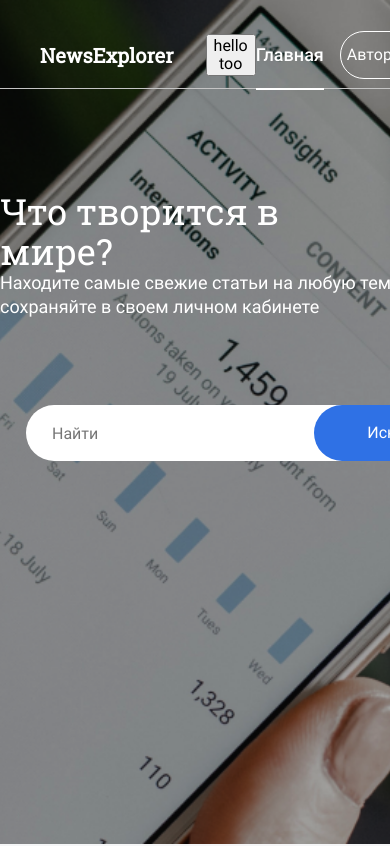
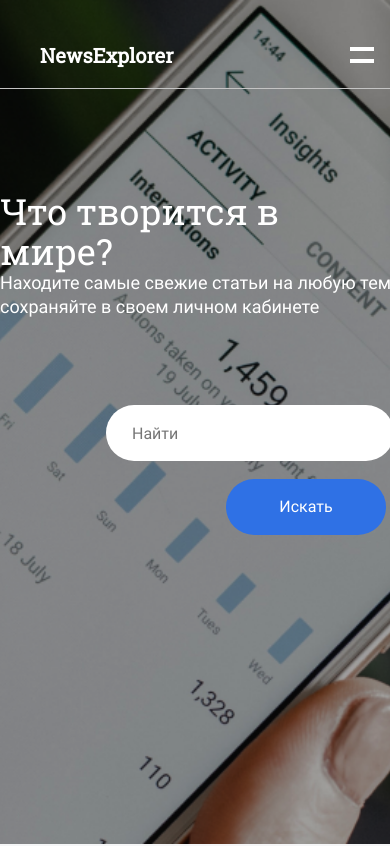
Before and after one commit to Cabagemage/News-Frontend, a React (Create React App) app: page / in a window 390 px wide. Shown: the top 846 px of the page. Built offline with nearby package versions, Linux system fonts and the light colour scheme.

Commit message:
dopolnenie

```diff
--- a/src/components/Header/Header.js
+++ b/src/components/Header/Header.js
@@ -38,9 +38,9 @@ function Header({loggedIn, handleLoginPopup}) {
     :
     <header className="header header_status_main">
     <NavLink to='/' className="link header__logo">NewsExplorer</NavLink>
-    <button className="header__mobile-logo" onClick={handleBtnClick}>
+    <button className="button header__hamburger-menu" onClick={handleBtnClick}>
     {streamingsBtnIsClicked ?
-     'hello' : 'hello too'}
+     '' : ''}
     </button>
     <div className="header__container">
     <nav className="header__navigation">
--- a/src/components/Header/header/__container/header__container.css
+++ b/src/components/Header/header/__container/header__container.css
@@ -9,7 +9,7 @@
     padding-right: 40px;
   }
   }
-  @media screen and (max-width: 320px){
+  @media screen and (max-width: 560px){
     .header__container{
       padding-right: 16px;
       transform: scaleY(0)
--- a/src/components/Header/header/__hamburger-menu/header__hamburger-menu.css
+++ b/src/components/Header/header/__hamburger-menu/header__hamburger-menu.css
@@ -1,28 +1,29 @@
 @import url(./_clicked/header__hamburger-menu_clicked.css);
 .header__hamburger-menu{
     display: none;
-    padding: 7px 16px;
-    margin-bottom: 6px;
-    border: 2px solid #fff;
-    border-radius: 30px;
+    position: absolute;
+    right: 16px;
+    width: 24px;
+    height: 24px;
     background-color: transparent;
-    font-family: 'Inter', 'Helvetica', 'Arial', sans-serif;
-    font-weight: 400;
-    color: #fff;
-    font-size: 12px;
-    line-height: 1.2;
+    border: none;
+    background-image: url(../../../../images/mobile-menu.svg);
+    background-position:center;
+    background-repeat: none;
+    background-size: cover;
   }
 
-  .streamings__open-btn:hover {
+  .header__hamburger-menu:hover {
     opacity: .6;
   }
 
-  .streamings__open-btn:focus {
+  .header__hamburger-menu:focus {
     outline: none;
   }
 
-  @media screen and (max-width: 320px) {
-    .streamings__open-btn {
+  @media screen and (max-width: 560px) {
+    .header__hamburger-menu {
       display: inline-block;
+
     }
   }
--- a/src/components/Search/search/__input/search__input.css
+++ b/src/components/Search/search/__input/search__input.css
@@ -15,7 +15,7 @@
     height: 56px;
   }
   }
-  @media screen and (max-width: 320px){
+  @media screen and (max-width: 420px){
     .search__input{
       width: 288px;
       padding-right: 0;
--- a/src/components/Search/search/search.css
+++ b/src/components/Search/search/search.css
@@ -20,7 +20,7 @@ grid-template-areas: "search-input search-button";
   }
 
 
-@media screen and (max-width: 320px){
+@media screen and (max-width: 420px){
   .search{
     width: 288px;
     height: 56px;
```
Also changed, not shown: 1 other file (tests, documents, lock files or other folders).
